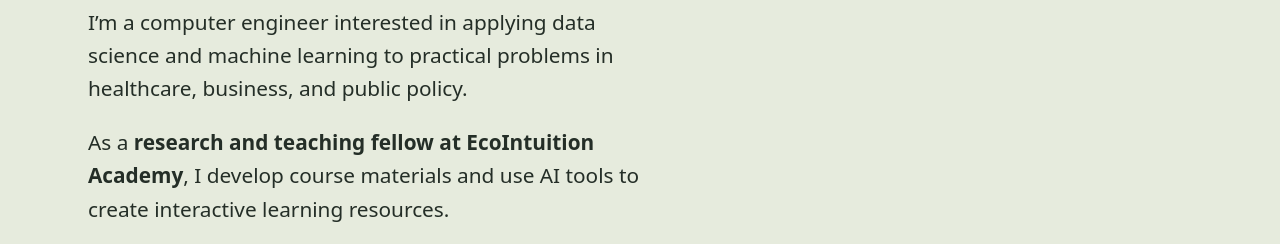
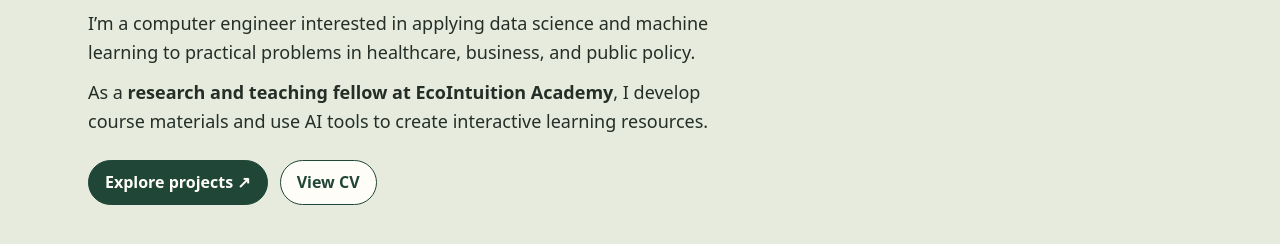
Before and after one commit to Ummenujum/ummenujum.github.io, a plain HTML site: page index.html in a window 1280 px wide. Shown: the part 508-752 px from the top of the page. Drawn offline with Linux system fonts and the light colour scheme.

Commit message:
Enhance hero section styles in styles.css
Added styles for the hero section's intro text and paragraphs.

```diff
--- a/styles.css
+++ b/styles.css
@@ -31,7 +31,20 @@ h1 { font-size: clamp(3rem, 10vw, 7.25rem); letter-spacing: -.055em; }
 h2 { font-size: clamp(2.35rem, 5vw, 3.65rem); letter-spacing: -.035em; }
 h3 { font-size: 1.45rem; }
 h4 { font-size: 1.25rem; }
-.intro { max-width: 35rem; font-size: clamp(1.05rem, 2vw, 1.3rem); }
+.hero .intro {
+  max-width: 40rem;
+  margin: 1.5rem 0;
+  font-size: clamp(1rem, 2vw, 1.125rem);
+  line-height: 1.6;
+}
+
+.hero .intro p {
+  margin: 0;
+}
+
+.hero .intro p + p {
+  margin-top: 0.75rem;
+}
 .eyebrow { font-size: .78rem; font-weight: 750; letter-spacing: .09em; text-transform: uppercase; color: var(--muted); margin: 0 0 .75rem; }
 button, .button { background: var(--white); color: var(--forest); border: 1px solid var(--forest); border-radius: 2rem; padding: .55rem 1rem; font: inherit; font-weight: 650; cursor: pointer; text-decoration: none; transition: background-color .15s, color .15s; }
 .button.primary, button[aria-pressed="true"] { background: var(--forest); color: var(--white); }
```
